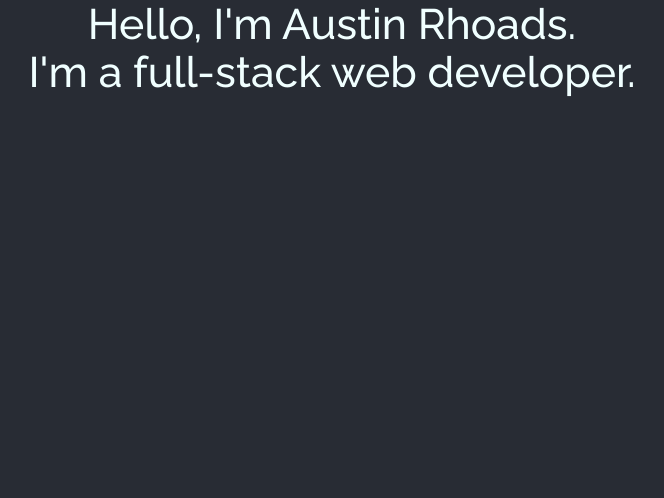
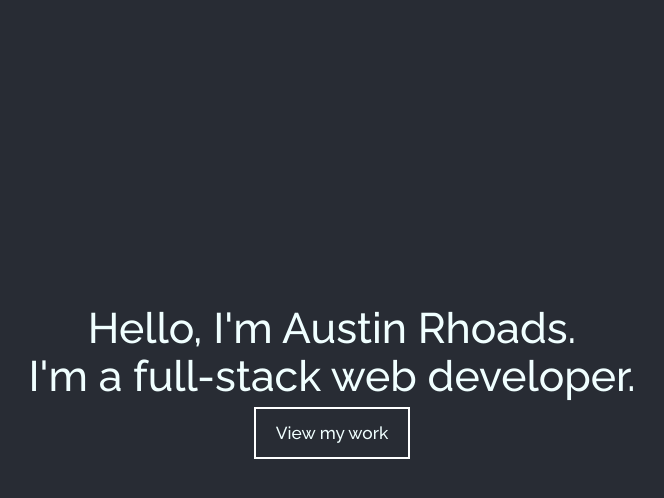
Before and after one commit to AustinRhoads/austin-portfolio, a React (Create React App) app: page / in a window 1280 px wide. Shown: the top 498 px of the page, without its empty margins (308-972 px from the left). Built offline with nearby package versions, Linux system fonts and the light colour scheme.

Commit message:
added page link

```diff
--- a/src/App.css
+++ b/src/App.css
@@ -39,6 +39,7 @@
 }
 
 #home-div{
+  position: absolute;
   background-color: #282c34;
   height: 100vh;
   font-size: 32pt;
@@ -46,6 +47,19 @@
   text-align: center;
   color: azure;
   height: 100vh;
+  width: 100vw;
+
+}
+#home-div > #text{
+  margin-top: calc(50vh - 72pt);
+}
+ .page-link{
+   display: inline-block;
+  border: solid white 2px;
+  font-size: 13pt;
+  padding-left: 20px;
+  padding-right: 20px;
+
 }
 
 @media only screen and (max-width: 600px) {
--- /dev/null
+++ b/src/components/About.js
@@ -0,0 +1 @@
+import React from 'react'
--- a/src/components/Home.js
+++ b/src/components/Home.js
@@ -4,9 +4,16 @@ class Home extends Component{
     render(){
         return(
             <div id="home-div">
+
+                <div id="text">
                 Hello, I'm Austin Rhoads.
                 <br />
                 I'm a full-stack web developer.
+                </div>
+
+                <div className="page-link">
+                    View my work
+                </div>
 
             </div>
         )
```
